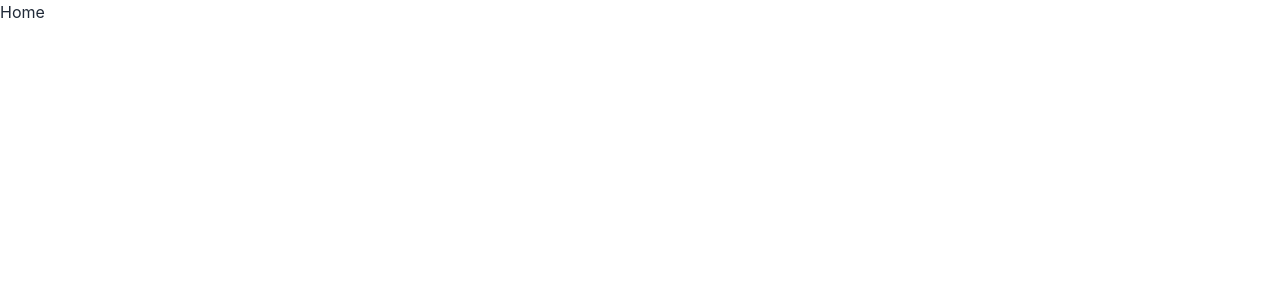
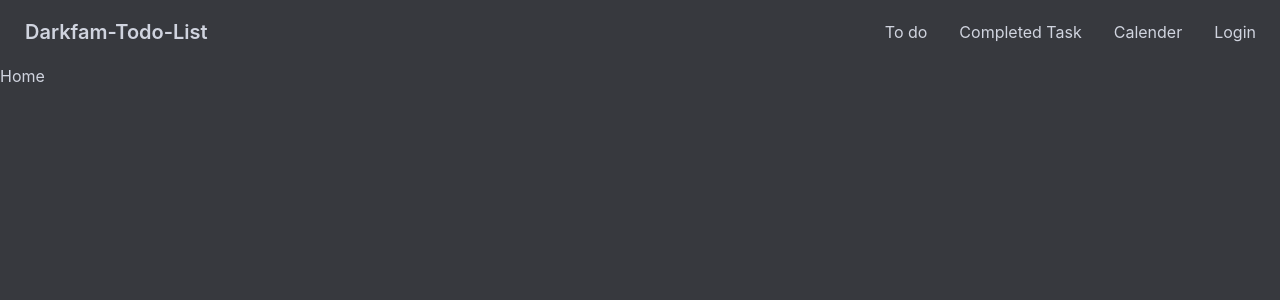
Before and after one commit to Noor-26/todo-app, a React (Create React App) app: page / in a window 1280 px wide. Shown: the top 300 px of the page. Built offline with nearby package versions, Linux system fonts and the light colour scheme.

Commit message:
navber created

```diff
--- a/src/App.js
+++ b/src/App.js
@@ -1,10 +1,12 @@
 import { Route, Routes } from 'react-router-dom';
 import './App.css';
 import Home from './Components/Home/Home';
+import Navber from './Components/Navber/Navber';
 
 function App() {
   return (
     <div className="App">
+      <Navber/>
       <Routes>
         <Route path='/' element={<Home/>}/>
       </Routes>
--- /dev/null
+++ b/src/Components/Navber/Navber.js
@@ -0,0 +1,36 @@
+import React from 'react'
+import { Link } from 'react-router-dom'
+
+function Navber() {
+  return (
+    <div class="navbar bg-base-100">
+  <div class="navbar-start">
+    <div class="dropdown">
+      <label tabindex="0" class="btn btn-ghost lg:hidden">
+        <svg xmlns="http://www.w3.org/2000/svg" class="h-5 w-5" fill="none" viewBox="0 0 24 24" stroke="currentColor"><path stroke-linecap="round" stroke-linejoin="round" stroke-width="2" d="M4 6h16M4 12h8m-8 6h16" /></svg>
+      </label>
+      <ul tabindex="0" class="menu menu-compact dropdown-content mt-3 p-2 shadow bg-base-100 rounded-box w-52">
+      <li><Link to='/'>To do</Link></li>
+      <li><Link to='/com_task'>Completed Task</Link></li>
+      <li><Link to='/calender'>Calender</Link></li>
+      <li><Link to='/login'>Login</Link></li>
+
+      </ul>
+    </div>
+    <a class="btn btn-ghost normal-case text-xl">Darkfam-Todo-List</a>
+  </div>
+  <div class="navbar-end hidden lg:flex">
+    <ul class="menu menu-horizontal p-0">
+
+      <li><Link to='/'>To do</Link></li>
+      <li><Link to='/com_task'>Completed Task</Link></li>
+      <li><Link to='/calender'>Calender</Link></li>
+      <li><Link to='/login'>Login</Link></li>
+    </ul>
+  </div>
+
+</div>
+  )
+}
+
+export default Navber
--- a/tailwind.config.js
+++ b/tailwind.config.js
@@ -4,5 +4,32 @@
   theme: {
     extend: {},
   },
+  daisyui: {
+  themes: [
+    {
+
+      mytheme: {
+
+"primary": "#3bd3ce",
+
+"secondary": "#dbba67",
+
+"accent": "#860fc6",
+
+"neutral": "#2E2A37",
+
+"base-100": "#37393E",
+
+"info": "#A0C0F3",
+
+"success": "#73DEB5",
+
+"warning": "#F7AC4A",
+
+"error": "#EF1A3A",
+      },
+    },
+  ],
+},
   plugins: [require("daisyui")],
 }
```
